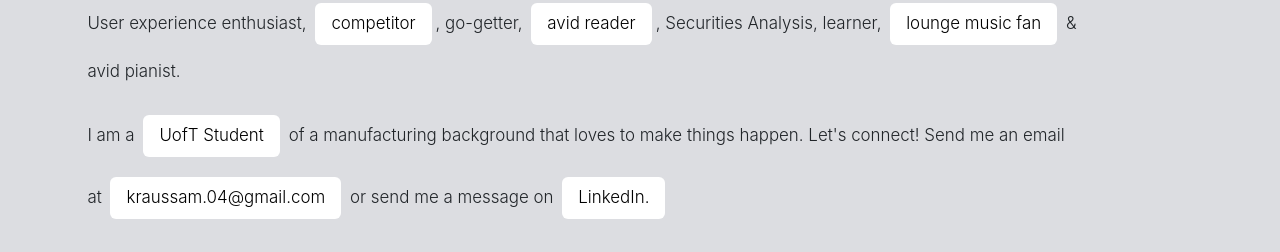
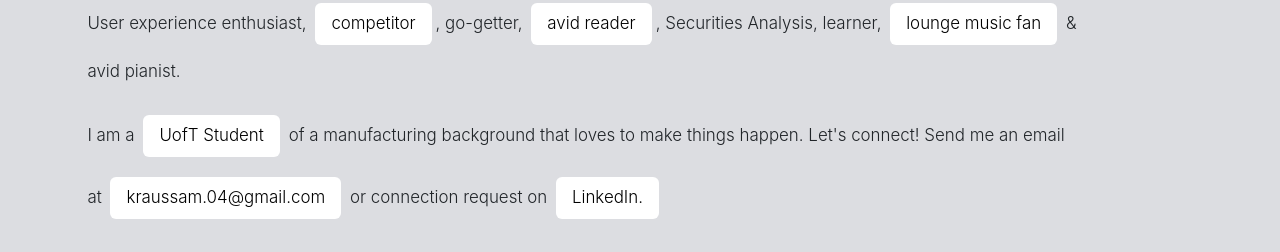
Before and after one commit to kraussam/Personal-Site, a plain HTML site: page index.html in a window 1280 px wide. Shown: the part 334-586 px from the top of the page. Drawn offline with nearby package versions, Linux system fonts and the light colour scheme; a web font is replaced by a local one.

Commit message:
Update index.html

```diff
--- a/index.html
+++ b/index.html
@@ -70,7 +70,7 @@
 
               <p style="margin-top: 2vh; margin-bottom: 0px"> User experience enthusiast, <a href ="html/projects.html" class="button-link">competitor</a>, go-getter, <a href="html/about.html" class="button-link"> avid reader</a>, Securities Analysis, learner, <a href ="html/about.html" class="button-link">lounge music fan</a> & avid pianist. </p>
 
-              <p style="margin-block: 2vh"> I am a <a href ="html/projects.html" class="button-link">UofT Student</a> of a manufacturing background that loves to make things happen. Let's connect! Send me an email at <a href="mailto:kraussam.04@gmail.com" class="button2-link"  target="_blank">kraussam.04@gmail.com</a> or send me a message on <a href="https://www.linkedin.com/in/andreskrauss" class="button2-link"  target="_blank">LinkedIn. </a></p>
+              <p style="margin-block: 2vh"> I am a <a href ="html/projects.html" class="button-link">UofT Student</a> of a manufacturing background that loves to make things happen. Let's connect! Send me an email at <a href="mailto:kraussam.04@gmail.com" class="button2-link"  target="_blank">kraussam.04@gmail.com</a> or connection request on <a href="https://www.linkedin.com/in/andreskrauss" class="button2-link"  target="_blank">LinkedIn. </a></p>
 
               </div>
 
```
